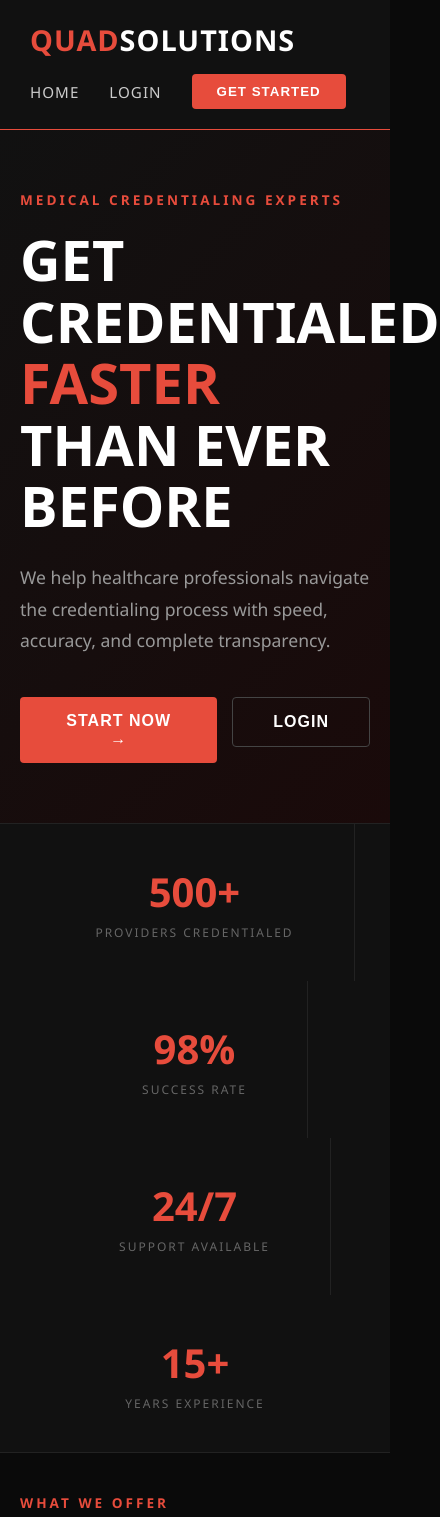
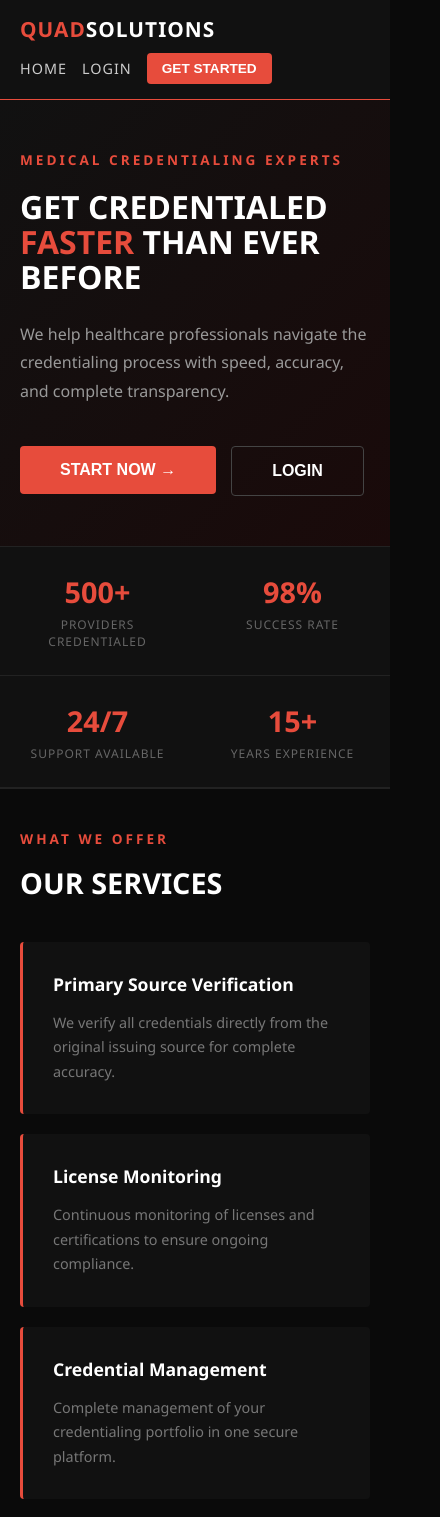
Before and after one commit to laibloser22/medical-credentialing, a React (Vite) app in the folder frontend/: page / in a window 390 px wide. Shown: the top 1517 px of the page, 440 px wide, since content can reach past the window. Built offline with nearby package versions, Linux system fonts and the light colour scheme.

Commit message:
Fixed home page responsiveness

```diff
--- a/frontend/src/pages/Home.jsx
+++ b/frontend/src/pages/Home.jsx
@@ -1,17 +1,26 @@
 import { Link } from 'react-router-dom';
+import { useState, useEffect } from 'react';
 
 const Home = () => {
+    const [isMobile, setIsMobile] = useState(window.innerWidth < 768);
+
+    useEffect(() => {
+        const handleResize = () => setIsMobile(window.innerWidth < 768);
+        window.addEventListener('resize', handleResize);
+        return () => window.removeEventListener('resize', handleResize);
+    }, []);
+
     return (
         <div style={{ fontFamily: 'Segoe UI, sans-serif', backgroundColor: '#0a0a0a', color: 'white', minHeight: '100vh' }}>
 
             {/* Navbar */}
-            <nav style={{ display: 'flex', justifyContent: 'space-between', alignItems: 'center', padding: '20px 30px', backgroundColor: '#111111', borderBottom: '1px solid #e74c3c', position: 'sticky', top: 0, zIndex: 100, flexWrap: 'wrap', gap: '15px' }}>
-                <h1 style={{ color: '#e74c3c', fontSize: '1.8rem', fontWeight: '800', letterSpacing: '1px' }}>QUAD<span style={{ color: 'white' }}>SOLUTIONS</span></h1>
-                <div style={{ display: 'flex', gap: '30px', alignItems: 'center' }}>
-                    <Link to="/" style={{ color: '#ccc', fontSize: '0.95rem', letterSpacing: '1px' }}>HOME</Link>
-                    <Link to="/login" style={{ color: '#ccc', fontSize: '0.95rem', letterSpacing: '1px' }}>LOGIN</Link>
+            <nav style={{ display: 'flex', justifyContent: 'space-between', alignItems: 'center', padding: isMobile ? '15px 20px' : '20px 60px', backgroundColor: '#111111', borderBottom: '1px solid #e74c3c', position: 'sticky', top: 0, zIndex: 100, flexWrap: 'wrap', gap: '10px' }}>
+                <h1 style={{ color: '#e74c3c', fontSize: isMobile ? '1.3rem' : '1.8rem', fontWeight: '800', letterSpacing: '1px' }}>QUAD<span style={{ color: 'white' }}>SOLUTIONS</span></h1>
+                <div style={{ display: 'flex', gap: isMobile ? '15px' : '30px', alignItems: 'center' }}>
+                    <Link to="/" style={{ color: '#ccc', fontSize: '0.9rem', letterSpacing: '1px' }}>HOME</Link>
+                    <Link to="/login" style={{ color: '#ccc', fontSize: '0.9rem', letterSpacing: '1px' }}>LOGIN</Link>
                     <Link to="/register">
-                        <button style={{ padding: '10px 25px', backgroundColor: '#e74c3c', color: 'white', border: 'none', borderRadius: '4px', fontWeight: '700', cursor: 'pointer', letterSpacing: '1px' }}>
+                        <button style={{ padding: isMobile ? '8px 15px' : '10px 25px', backgroundColor: '#e74c3c', color: 'white', border: 'none', borderRadius: '4px', fontWeight: '700', cursor: 'pointer', fontSize: '0.85rem' }}>
                             GET STARTED
                         </button>
                     </Link>
@@ -19,23 +28,23 @@ const Home = () => {
             </nav>
 
             {/* Hero Section */}
-            <div style={{ padding: 'clamp(60px, 10vw, 120px) clamp(20px, 5vw, 60px)', background: 'linear-gradient(135deg, #111111 0%, #1a0a0a 100%)', borderBottom: '1px solid #222' }}>
+            <div style={{ padding: isMobile ? '50px 20px' : '120px 60px', background: 'linear-gradient(135deg, #111111 0%, #1a0a0a 100%)', borderBottom: '1px solid #222' }}>
                 <div style={{ maxWidth: '700px' }}>
                     <p style={{ color: '#e74c3c', letterSpacing: '3px', fontSize: '0.85rem', fontWeight: '700', marginBottom: '20px' }}>MEDICAL CREDENTIALING EXPERTS</p>
-                    <h2 style={{ fontSize: '3.5rem', fontWeight: '900', lineHeight: '1.1', marginBottom: '25px' }}>
+                    <h2 style={{ fontSize: isMobile ? '2rem' : '3.5rem', fontWeight: '900', lineHeight: '1.1', marginBottom: '25px' }}>
                         GET CREDENTIALED <span style={{ color: '#e74c3c' }}>FASTER</span> THAN EVER BEFORE
                     </h2>
-                    <p style={{ color: '#999', fontSize: '1.1rem', lineHeight: '1.8', marginBottom: '40px', maxWidth: '500px' }}>
+                    <p style={{ color: '#999', fontSize: '1rem', lineHeight: '1.8', marginBottom: '40px', maxWidth: '500px' }}>
                         We help healthcare professionals navigate the credentialing process with speed, accuracy, and complete transparency.
                     </p>
-                    <div style={{ display: 'flex', gap: '15px' }}>
+                    <div style={{ display: 'flex', gap: '15px', flexWrap: 'wrap' }}>
                         <Link to="/register">
-                            <button style={{ padding: '15px 40px', backgroundColor: '#e74c3c', color: 'white', border: 'none', borderRadius: '4px', fontSize: '1rem', fontWeight: '700', cursor: 'pointer', letterSpacing: '1px' }}>
+                            <button style={{ padding: '15px 40px', backgroundColor: '#e74c3c', color: 'white', border: 'none', borderRadius: '4px', fontSize: '1rem', fontWeight: '700', cursor: 'pointer' }}>
                                 START NOW →
                             </button>
                         </Link>
                         <Link to="/login">
-                            <button style={{ padding: '15px 40px', backgroundColor: 'transparent', color: 'white', border: '1px solid #444', borderRadius: '4px', fontSize: '1rem', fontWeight: '700', cursor: 'pointer', letterSpacing: '1px' }}>
+                            <button style={{ padding: '15px 40px', backgroundColor: 'transparent', color: 'white', border: '1px solid #444', borderRadius: '4px', fontSize: '1rem', fontWeight: '700', cursor: 'pointer' }}>
                                 LOGIN
                             </button>
                         </Link>
@@ -44,24 +53,24 @@ const Home = () => {
             </div>
 
             {/* Stats Section */}
-            <div style={{ display: 'flex', justifyContent: 'center', gap: '0', backgroundColor: '#111111', borderBottom: '1px solid #222', flexWrap: 'wrap' }}>
+            <div style={{ display: 'flex', justifyContent: 'center', backgroundColor: '#111111', borderBottom: '1px solid #222', flexWrap: 'wrap' }}>
                 {[
                     { number: '500+', label: 'PROVIDERS CREDENTIALED' },
                     { number: '98%', label: 'SUCCESS RATE' },
                     { number: '24/7', label: 'SUPPORT AVAILABLE' },
                     { number: '15+', label: 'YEARS EXPERIENCE' }
                 ].map((stat, i) => (
-                    <div key={i} style={{ padding: '40px 60px', borderRight: i < 3 ? '1px solid #222' : 'none', textAlign: 'center' }}>
-                        <h3 style={{ fontSize: '2.5rem', fontWeight: '900', color: '#e74c3c' }}>{stat.number}</h3>
-                        <p style={{ color: '#666', fontSize: '0.75rem', letterSpacing: '2px', marginTop: '5px' }}>{stat.label}</p>
+                    <div key={i} style={{ padding: isMobile ? '25px 20px' : '40px 60px', textAlign: 'center', flex: isMobile ? '1 1 45%' : '1', borderRight: !isMobile && i < 3 ? '1px solid #222' : 'none', borderBottom: isMobile ? '1px solid #222' : 'none' }}>
+                        <h3 style={{ fontSize: isMobile ? '1.8rem' : '2.5rem', fontWeight: '900', color: '#e74c3c' }}>{stat.number}</h3>
+                        <p style={{ color: '#666', fontSize: '0.75rem', letterSpacing: '1px', marginTop: '5px' }}>{stat.label}</p>
                     </div>
                 ))}
             </div>
 
             {/* Services Section */}
-            <div style={{ padding: 'clamp(40px, 8vw, 80px) clamp(20px, 5vw, 60px)', backgroundColor: '#0a0a0a' }}>
+            <div style={{ padding: isMobile ? '40px 20px' : '80px 60px', backgroundColor: '#0a0a0a' }}>
                 <p style={{ color: '#e74c3c', letterSpacing: '3px', fontSize: '0.85rem', fontWeight: '700', marginBottom: '15px' }}>WHAT WE OFFER</p>
-                <h2 style={{ fontSize: '2.5rem', fontWeight: '900', marginBottom: '50px' }}>OUR SERVICES</h2>
+                <h2 style={{ fontSize: isMobile ? '1.8rem' : '2.5rem', fontWeight: '900', marginBottom: '40px' }}>OUR SERVICES</h2>
                 <div style={{ display: 'flex', gap: '20px', flexWrap: 'wrap' }}>
                     {[
                         { title: 'Primary Source Verification', desc: 'We verify all credentials directly from the original issuing source for complete accuracy.' },
@@ -69,8 +78,8 @@ const Home = () => {
                         { title: 'Credential Management', desc: 'Complete management of your credentialing portfolio in one secure platform.' },
                         { title: 'Expiration Tracking', desc: 'Never miss a renewal with our automated expiration tracking system.' }
                     ].map((service, i) => (
-                        <div key={i} style={{ padding: '35px', backgroundColor: '#111111', borderRadius: '4px', width: '280px', borderLeft: '3px solid #e74c3c', flex: '1', minWidth: '220px' }}>
-                            <h3 style={{ fontSize: '1.1rem', fontWeight: '700', marginBottom: '15px', color: 'white' }}>{service.title}</h3>
+                        <div key={i} style={{ padding: '30px', backgroundColor: '#111111', borderRadius: '4px', flex: isMobile ? '1 1 100%' : '1', minWidth: isMobile ? 'unset' : '220px', borderLeft: '3px solid #e74c3c' }}>
+                            <h3 style={{ fontSize: '1.1rem', fontWeight: '700', marginBottom: '15px' }}>{service.title}</h3>
                             <p style={{ color: '#777', lineHeight: '1.7', fontSize: '0.9rem' }}>{service.desc}</p>
                         </div>
                     ))}
@@ -78,31 +87,31 @@ const Home = () => {
             </div>
 
             {/* Why Choose Us */}
-            <div style={{ padding: 'clamp(40px, 8vw, 80px) clamp(20px, 5vw, 60px)', backgroundColor: '#111111', borderTop: '1px solid #222', borderBottom: '1px solid #222' }}>
+            <div style={{ padding: isMobile ? '40px 20px' : '80px 60px', backgroundColor: '#111111', borderTop: '1px solid #222', borderBottom: '1px solid #222' }}>
                 <p style={{ color: '#e74c3c', letterSpacing: '3px', fontSize: '0.85rem', fontWeight: '700', marginBottom: '15px' }}>WHY US</p>
-                <h2 style={{ fontSize: '2.5rem', fontWeight: '900', marginBottom: '50px' }}>WHY CHOOSE QUAD SOLUTIONS?</h2>
-                <div style={{ display: 'flex', gap: '30px', flexWrap: 'wrap' }}>
+                <h2 style={{ fontSize: isMobile ? '1.8rem' : '2.5rem', fontWeight: '900', marginBottom: '40px' }}>WHY CHOOSE QUAD SOLUTIONS?</h2>
+                <div style={{ display: 'flex', gap: '20px', flexWrap: 'wrap' }}>
                     {[
                         { icon: '⚡', title: 'Fast Processing', desc: 'Get credentialed in record time with our streamlined process.' },
                         { icon: '🔒', title: 'Secure & Reliable', desc: 'Your data is protected with enterprise-grade security.' },
                         { icon: '👥', title: 'Expert Team', desc: 'Our team has decades of combined credentialing experience.' },
                         { icon: '📊', title: 'Full Transparency', desc: 'Track your application status in real time, always.' }
                     ].map((item, i) => (
-                        <div key={i} style={{ padding: '35px', backgroundColor: '#0a0a0a', borderRadius: '4px', flex: '1', minWidth: '200px', textAlign: 'center' }}>
-                            <div style={{ fontSize: '2.5rem', marginBottom: '15px' }}>{item.icon}</div>
-                            <h3 style={{ fontSize: '1.1rem', fontWeight: '700', marginBottom: '10px' }}>{item.title}</h3>
-                            <p style={{ color: '#777', fontSize: '0.9rem', lineHeight: '1.7' }}>{item.desc}</p>
+                        <div key={i} style={{ padding: '30px', backgroundColor: '#0a0a0a', borderRadius: '4px', flex: isMobile ? '1 1 45%' : '1', minWidth: isMobile ? 'unset' : '200px', textAlign: 'center' }}>
+                            <div style={{ fontSize: '2rem', marginBottom: '15px' }}>{item.icon}</div>
+                            <h3 style={{ fontSize: '1rem', fontWeight: '700', marginBottom: '10px' }}>{item.title}</h3>
+                            <p style={{ color: '#777', fontSize: '0.85rem', lineHeight: '1.7' }}>{item.desc}</p>
                         </div>
                     ))}
                 </div>
             </div>
 
             {/* Contact Section */}
-            <div style={{ padding: 'clamp(40px, 8vw, 80px) clamp(20px, 5vw, 60px)', backgroundColor: '#0a0a0a', textAlign: 'center' }}>
+            <div style={{ padding: isMobile ? '40px 20px' : '80px 60px', backgroundColor: '#0a0a0a', textAlign: 'center' }}>
                 <p style={{ color: '#e74c3c', letterSpacing: '3px', fontSize: '0.85rem', fontWeight: '700', marginBottom: '15px' }}>GET IN TOUCH</p>
-                <h2 style={{ fontSize: '2.5rem', fontWeight: '900', marginBottom: '20px' }}>HAVE QUESTIONS?</h2>
-                <p style={{ color: '#777', marginBottom: '40px', fontSize: '1rem' }}>Our team is ready to help you get started</p>
-                <div style={{ display: 'flex', justifyContent: 'center', gap: '40px', flexWrap: 'wrap' }}>
+                <h2 style={{ fontSize: isMobile ? '1.8rem' : '2.5rem', fontWeight: '900', marginBottom: '20px' }}>HAVE QUESTIONS?</h2>
+                <p style={{ color: '#777', marginBottom: '30px' }}>Our team is ready to help you get started</p>
+                <div style={{ display: 'flex', justifyContent: 'center', gap: '30px', flexWrap: 'wrap' }}>
                     <p style={{ color: '#ccc' }}>📧 support@quadsolutions.com</p>
                     <p style={{ color: '#ccc' }}>📞 +1 (800) 123-4567</p>
                 </div>
```
